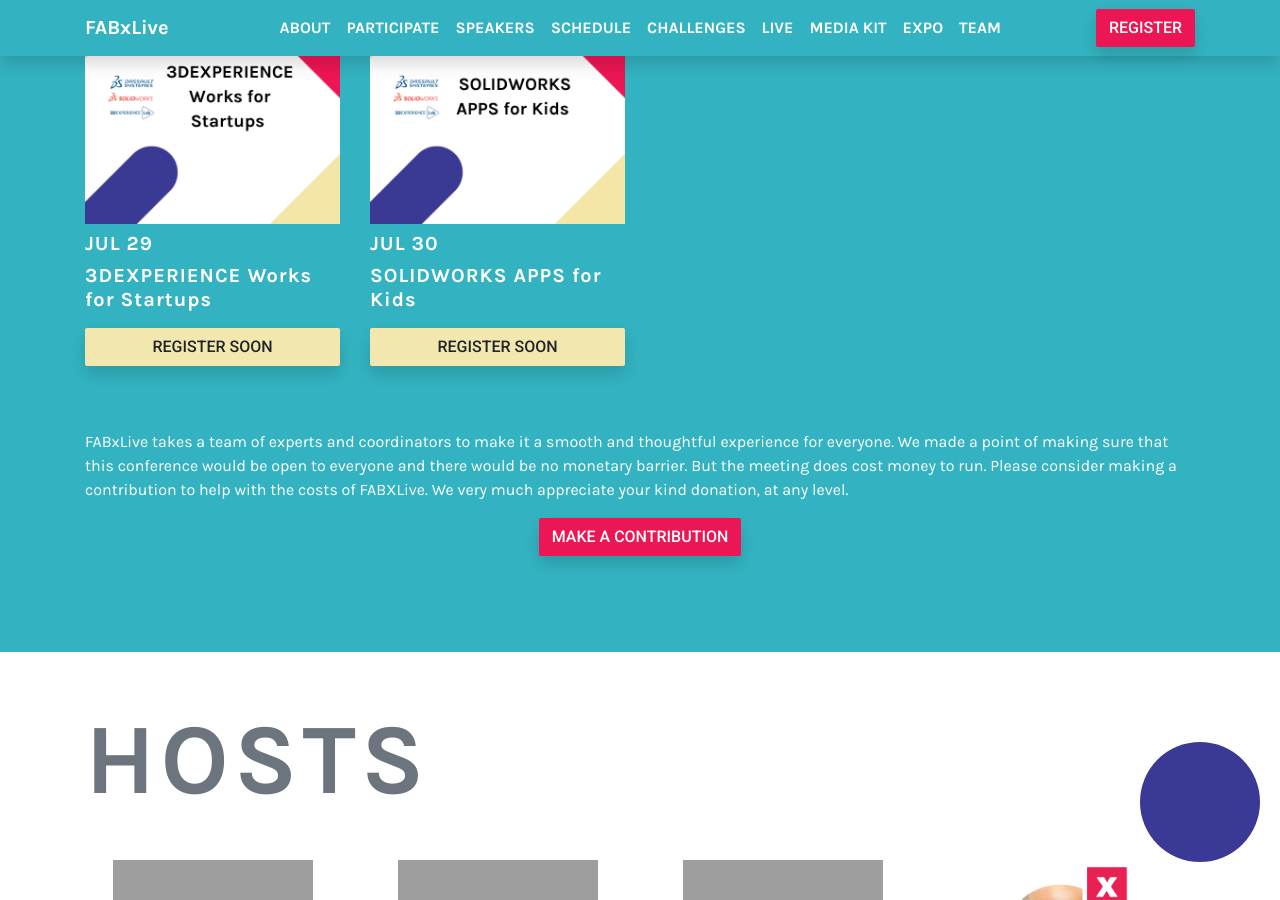
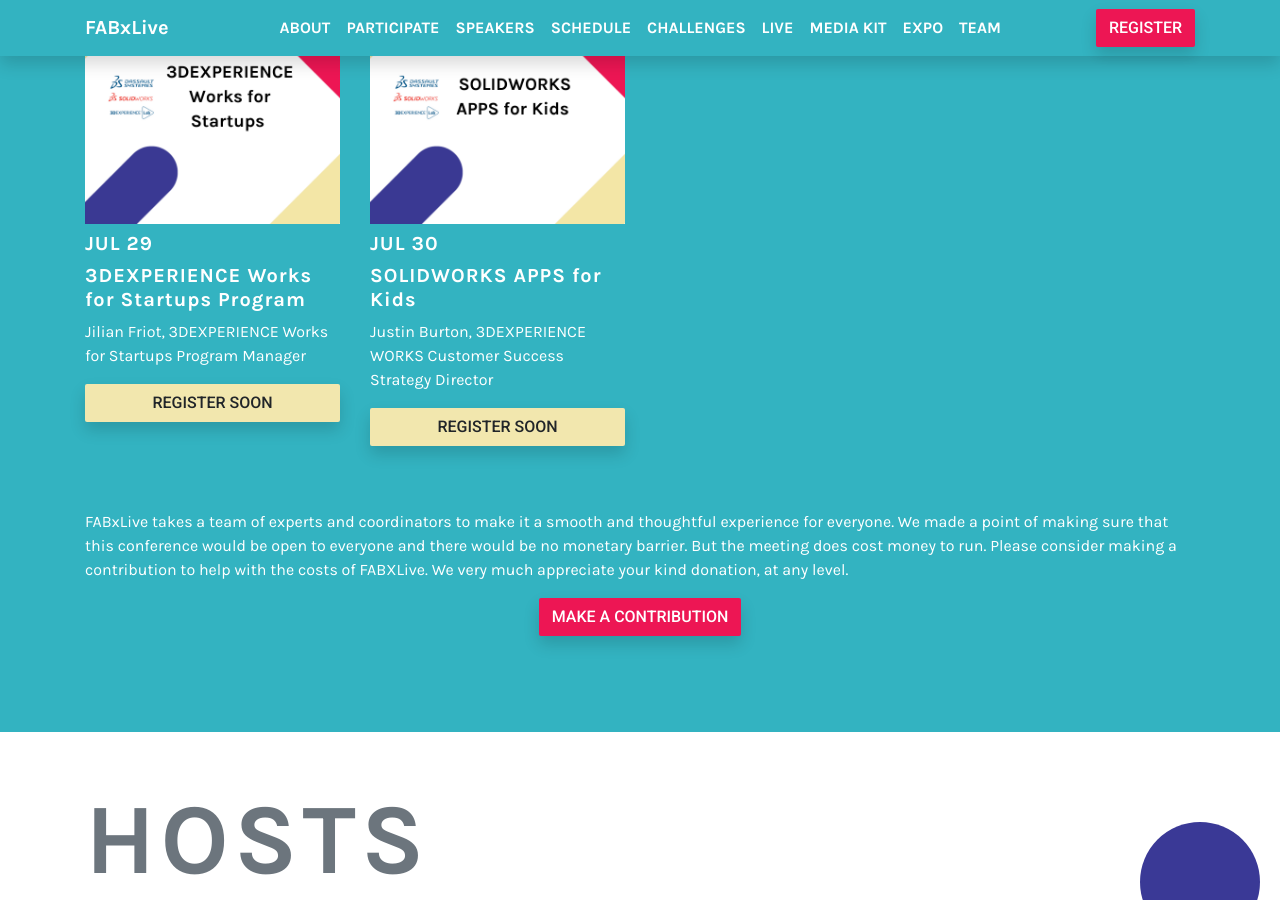
Before and after one commit to fabfoundation/fabxlive2020, a Jekyll site: the page built from index.html, in a window 1280 px wide and 900 px high, scrolled down 3346 px. Built offline with Jekyll 4.4.1, drawn with Linux system fonts in a browser that asks for light colours; nearby versions of some CDN libraries.

Commit message:
Update participate_program.yml

```diff
--- a/_data/participate_program.yml
+++ b/_data/participate_program.yml
@@ -42,9 +42,9 @@
 - supporter: solidworks
   image: solid-day1.png
   date: JUL 29
-  topic: 3DEXPERIENCE Works for Startups
+  topic: 3DEXPERIENCE Works for Startups Program
   description:
-  text:
+  text: Jilian Friot, 3DEXPERIENCE Works for Startups Program Manager
   url: https://fabxlive.fabevent.org/
 
 - supporter: solidworks
@@ -52,5 +52,5 @@
   date: JUL 30
   topic: SOLIDWORKS APPS for Kids
   description:
-  text:
+  text: Justin Burton, 3DEXPERIENCE WORKS Customer Success Strategy Director
   url: https://fabxlive.fabevent.org/
```
